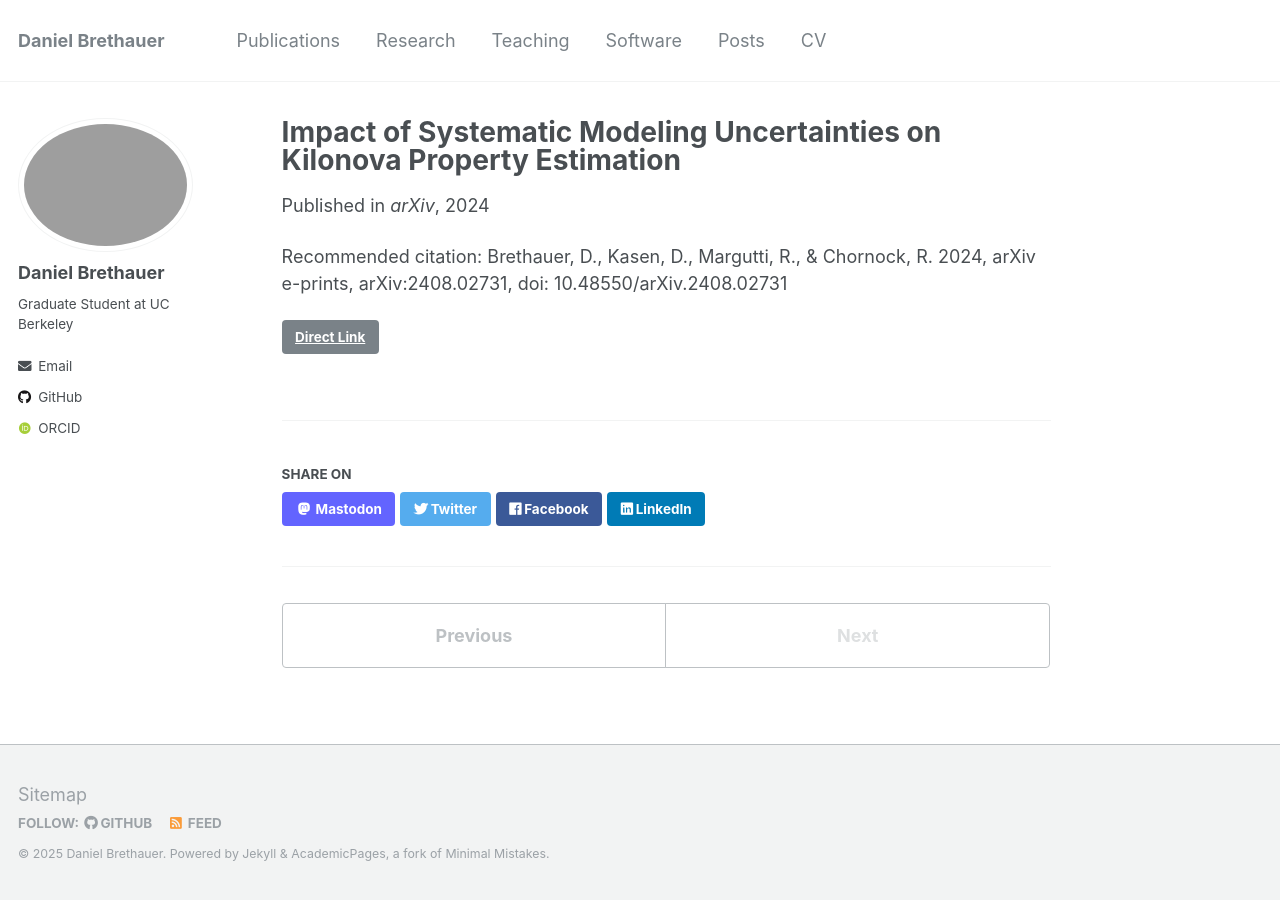
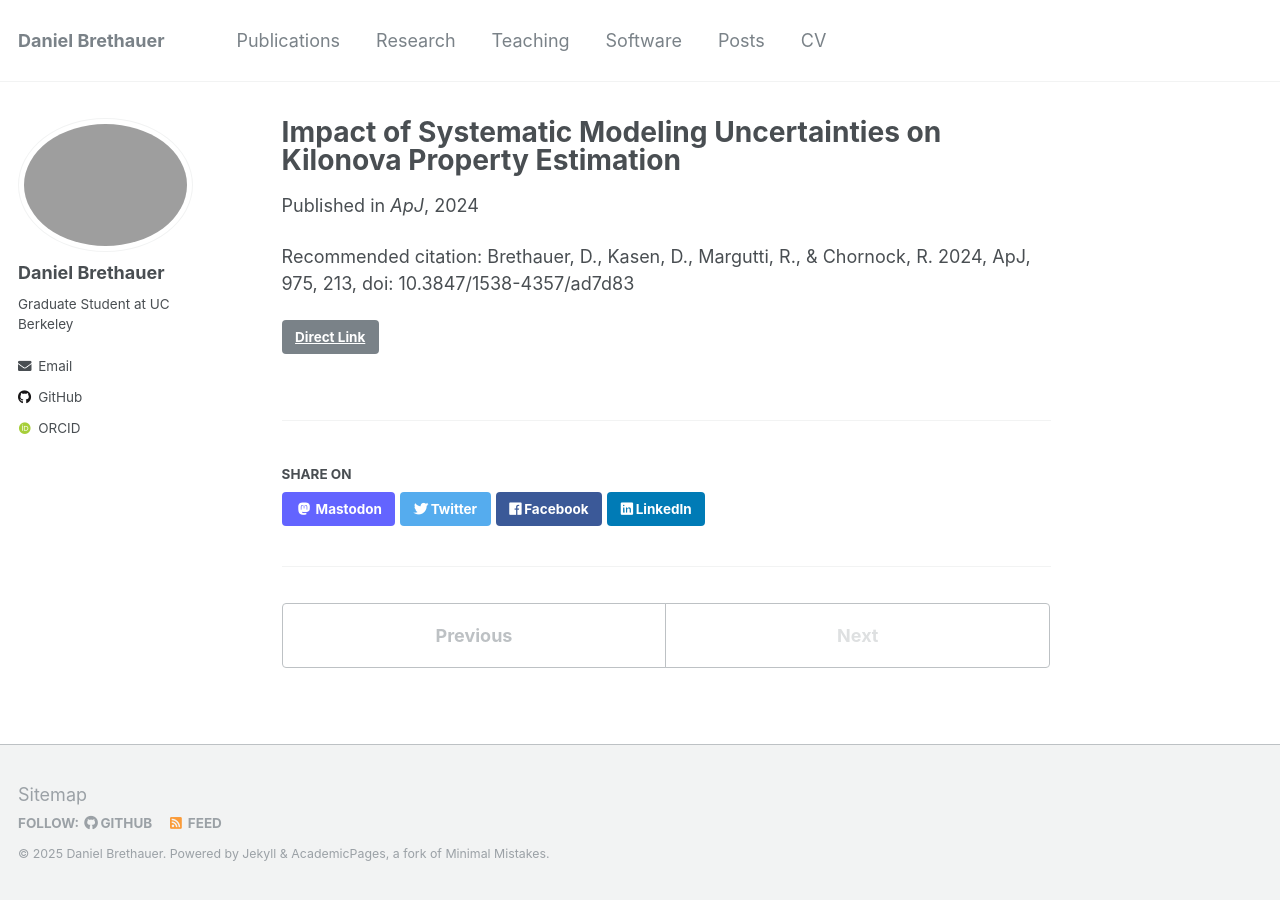
Before and after one commit to dbrethauer/dbrethauer.github.io, a Jekyll site: the page built from _publications/2024-KN-model-uncertainty.md, in a window 1280 px wide. Built offline with Jekyll 4.4.1, drawn with Linux system fonts in a browser that asks for light colours; some web fonts are replaced.

Commit message:
Update 2024-KN-model-uncertainty.md

```diff
--- a/_publications/2024-KN-model-uncertainty.md
+++ b/_publications/2024-KN-model-uncertainty.md
@@ -2,8 +2,8 @@
 title: "Impact of Systematic Modeling Uncertainties on Kilonova Property Estimation"
 collection: publications
 permalink: /publication/KN-model-uncertainty
-date: 2024-08-04
-venue: 'arXiv'
-link: 'https://ui.adsabs.harvard.edu/abs/2024arXiv240802731B/abstract'
-citation: "Brethauer, D., Kasen, D., Margutti, R., & Chornock, R. 2024, arXiv e-prints, arXiv:2408.02731, doi: 10.48550/arXiv.2408.02731"
+date: 2024-11-01
+venue: 'ApJ'
+link: 'https://ui.adsabs.harvard.edu/abs/2024ApJ...975..213B/abstract'
+citation: "Brethauer, D., Kasen, D., Margutti, R., & Chornock, R. 2024, ApJ, 975, 213, doi: 10.3847/1538-4357/ad7d83"
 ---
```
